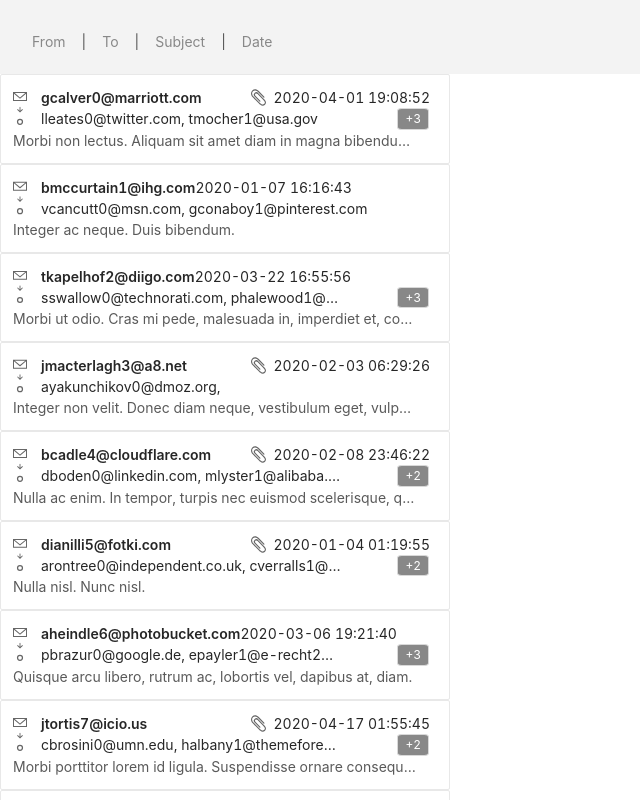
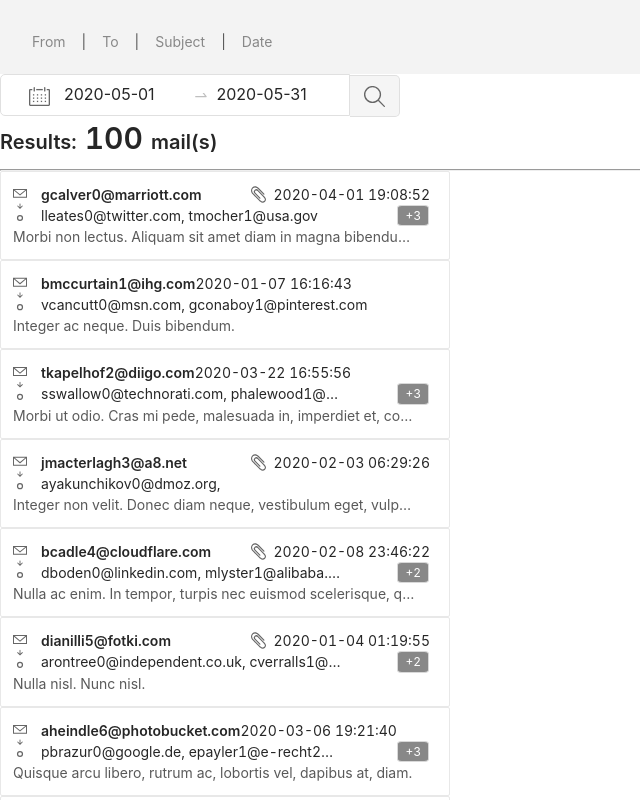
Before and after one commit to iandjx/antd-react-interview-challenge, a React (Create React App) app: page / in a window 1280 px wide. Shown: the top 800 px of the page, without its empty margins (0-640 px from the left). Built offline with nearby package versions, Linux system fonts and the light colour scheme.

Commit message:
Fixed no email showing

```diff
--- a/src/App.tsx
+++ b/src/App.tsx
@@ -6,6 +6,8 @@
 import EmailCard from "./components/EmailCard";
 import EmailList from "./components/EmailList";
 import EmailSorter from "./components/EmailSorter";
+import DateSelector from "./components/DateSelector";
+import EmailCounter from "./components/EmailCounter";
 
 const customizeRenderEmpty = () => (
   <div className="empty-container">
@@ -18,7 +20,10 @@
     <ConfigProvider renderEmpty={customizeRenderEmpty}>
       {/* <Home /> */}
       {/* <EmailCard /> */}
+
       <EmailSorter />
+      <DateSelector />
+      <EmailCounter />
       <EmailList />
     </ConfigProvider>
   );
--- a/src/components/EmailList.tsx
+++ b/src/components/EmailList.tsx
@@ -7,7 +7,7 @@
   let sortedEmail = useSelector((state: any) => state.sort.sortedEmails);
   console.log(sortedEmail.length);
   let displayedEmail = emailData;
-  if (sortedEmail.length > 0) {
+  if (sortedEmail.length > 0 && sortedEmail.length === emailData.length) {
     displayedEmail = sortedEmail;
   }
 
--- a/src/store/reducers/filter.ts
+++ b/src/store/reducers/filter.ts
@@ -20,7 +20,7 @@
   const { type } = action;
   switch (type) {
     case FILTER_EMAIL:
-      const searchResult = state.emails.filter(
+      const searchResult = seedData.filter(
         (email: any) =>
           moment(email.date).isAfter(moment(action.fromDate)) &&
           moment(email.date).isBefore(moment(action.toDate))
```
